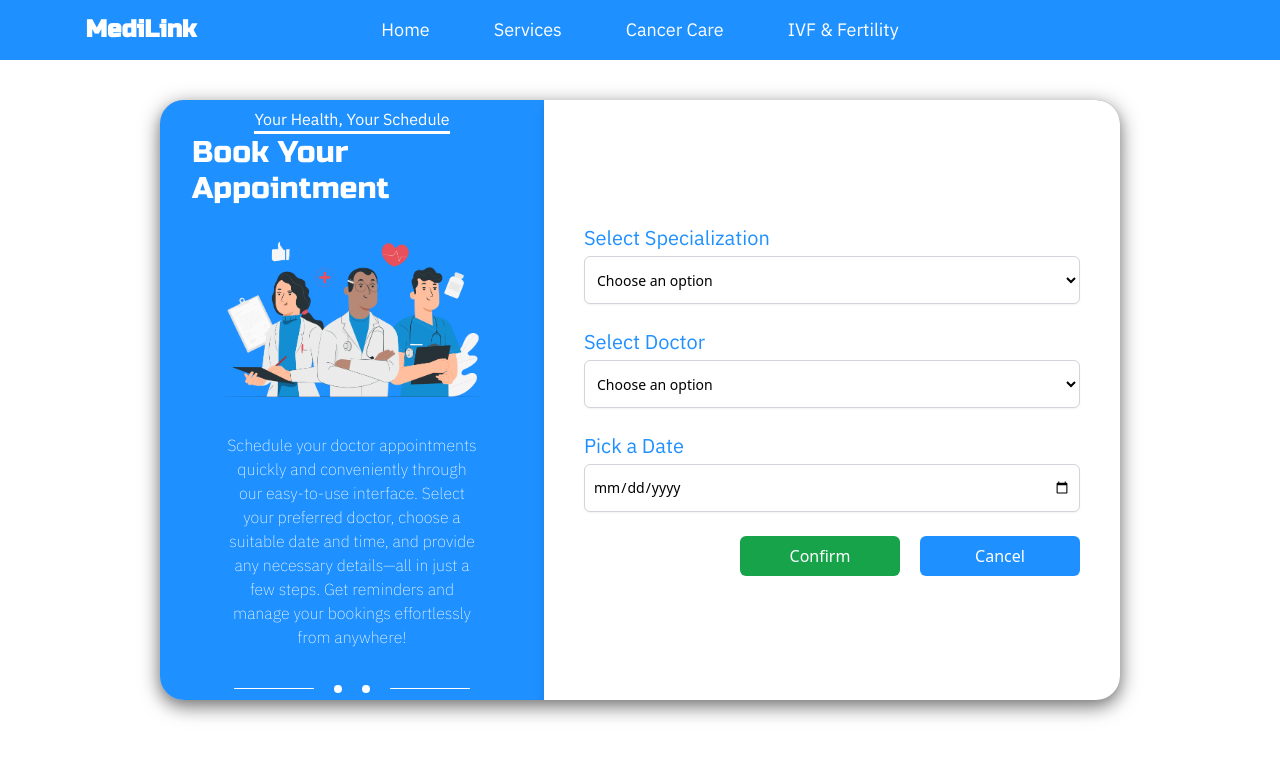
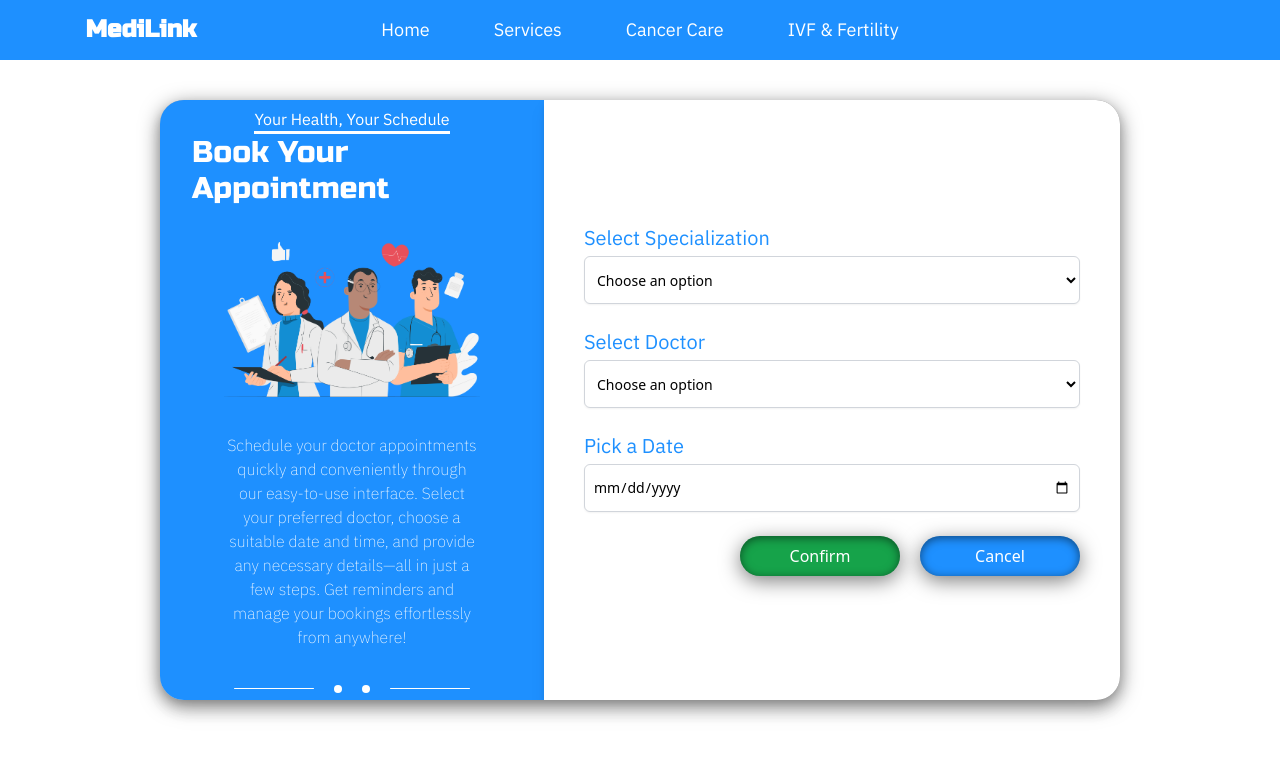
Before and after one commit to osa623/CSSE-Smart_HealthCare_System-SE_S1_WD_09, a React (Vite) app in the folder frontend/: page /Appointment in a window 1280 px wide. Shown: the top 758 px of the page. Built offline with nearby package versions, Linux system fonts and the light colour scheme; a web font is replaced by a local one.

Commit message:
commit 04

```diff
--- a/frontend/src/pages/Appointment.jsx
+++ b/frontend/src/pages/Appointment.jsx
@@ -116,11 +116,16 @@ const Appointment = () => {
 
                                                     {/* confirm Button */}
                                                     <div className='flex w-auto h-auto justify-end lgs:space-x-5'>
-                                                        <button type="submit" className="lgs:w-[10rem] bg-green-600 text-white py-2 px-4 rounded-md hover:bg-secondary-dark focus:outline-none focus:ring-2 focus:ring-offset-2 focus:ring-primary">
+                                                        <button type="submit" className="lgs:w-[10rem] bg-green-600  text-white py-2 px-4 rounded-full hover:bg-secondary-dark focus:outline-none focus:ring-2 focus:ring-offset-2 focus:ring-primary"
+                                                        style={{
+                                                          boxShadow:'inset 0 2px 10px rgba(0,0,0,0.5), 0px 5px 20px rgba(0,0,0,0.5)'
+                                                        }}>
                                                             Confirm
                                                         </button>
 
-                                                        <button type="submit" className="lgs:w-[10rem] bg-baseprimary text-white py-2 px-4 rounded-md hover:bg-secondary-dark focus:outline-none focus:ring-2 focus:ring-offset-2 focus:ring-primary">
+                                                        <button type="submit" className="lgs:w-[10rem] bg-baseprimary text-white py-2 px-4 rounded-full hover:bg-secondary-dark focus:outline-none focus:ring-2 focus:ring-offset-2 focus:ring-primary" style={{
+                                                          boxShadow:'inset 0 2px 10px rgba(0,0,0,0.5), 0px 5px 20px rgba(0,0,0,0.5)'
+                                                        }}>
                                                             Cancel
                                                         </button>
                                                     </div>
```
